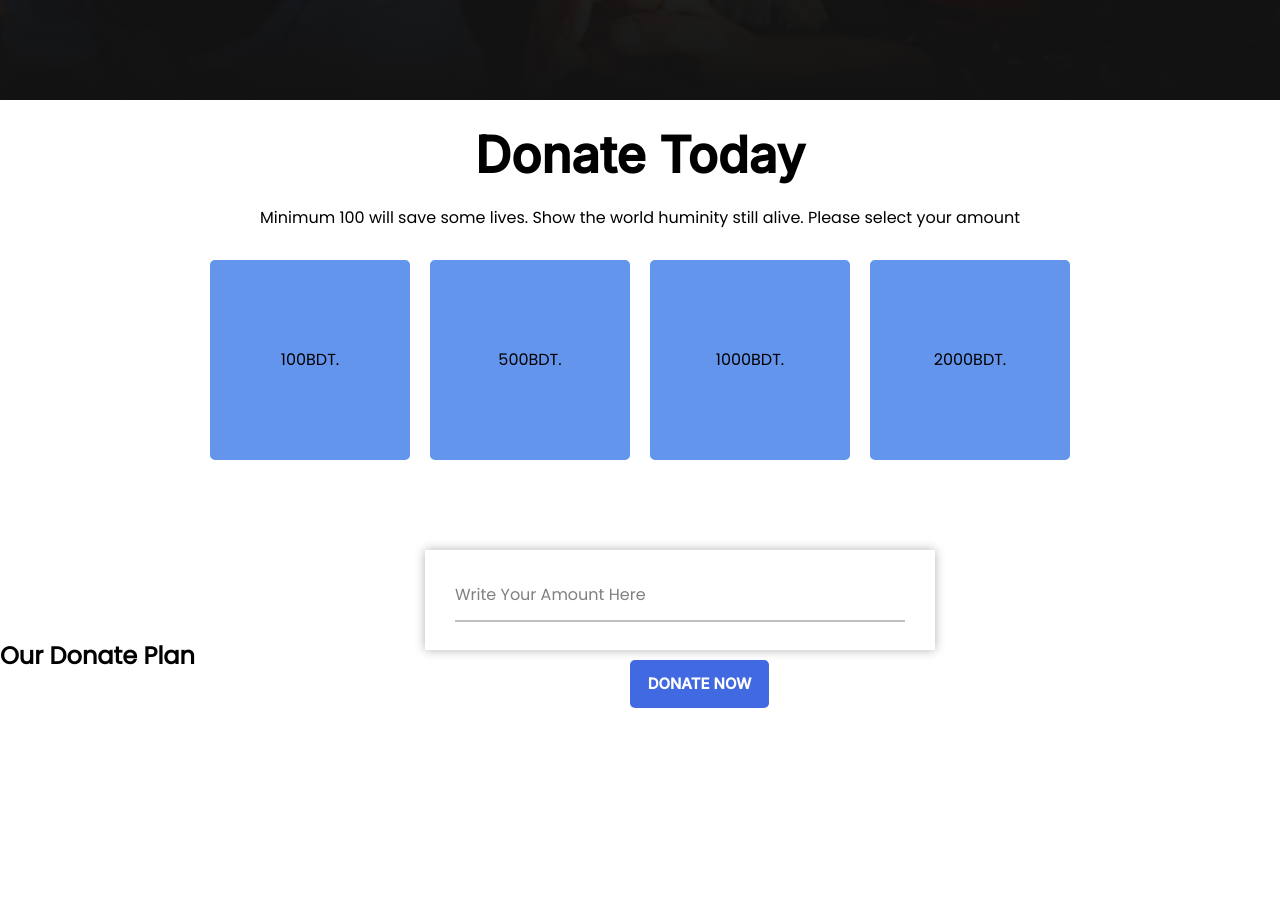
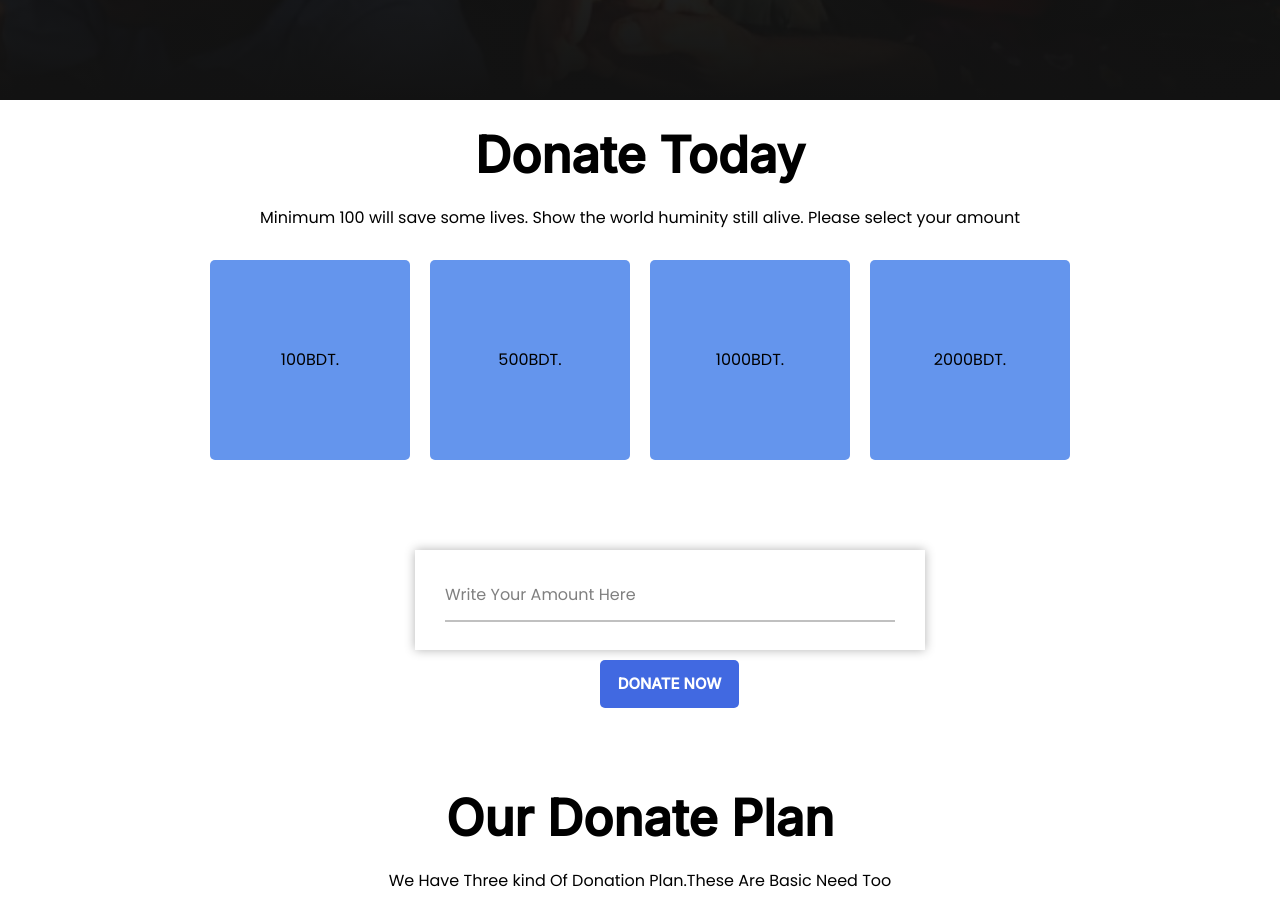
Before and after one commit to nokibhr/donation-site, a plain HTML site: page index.html in a window 1280 px wide. Shown: the part 1100-2013 px from the top of the page. Before the commit the page ends 1808 px from the top, so only its background shows below. Drawn offline with Linux system fonts and the light colour scheme.

Commit message:
donation-plan

```diff
--- a/index.html
+++ b/index.html
@@ -24,7 +24,7 @@
         </div>
     </section>
 
-    <section>
+    <section class="content-1">
         <div class="donate-today">
             <h1>Donate Today</h1>
             <p>Minimum 100 will save some lives. Show the world huminity still alive. Please select your amount</p>
@@ -45,9 +45,13 @@
             <a href="" id="button1">DONATE NOW</a>
         </div>
     </section>
-    <section>
+
+    <section class="content-2">
         <div class="donate-plan">
             <h1>Our Donate Plan</h1>
+        </div>
+        <div class="content2-p">
+            <p>We Have Three kind Of Donation Plan.These Are Basic Need Too </p>
         </div>
     </section>
 </body>
--- a/style.css
+++ b/style.css
@@ -150,7 +150,7 @@ body {
     background: #ffff;
     padding: 30px;
     box-shadow: 0px 0px 10px rgba(0, 0, 0, 0.3);
-    left: 425px;
+    left: 415px;
     top: 80px;
     position: relative;
     align-items: center;
@@ -193,7 +193,7 @@ body {
     border-radius: 5px;
     width: 100px;
     height: 40px;
-    left: 620px;
+    left: 590px;
     top: 80px;
     position: relative;
     align-items: center;
@@ -208,3 +208,17 @@ body {
     line-height: 24px;
     text-align: center;
 }
+
+.donate-plan h1 {
+    font-family: 'inter';
+    font-size: 50px;
+    text-align: center;
+    margin-top: 150px;
+}
+
+.content2-p {
+    font-family: 'poppins';
+    text-align: center;
+    margin: 20px;
+    font-weight: lighter;
+}
```
